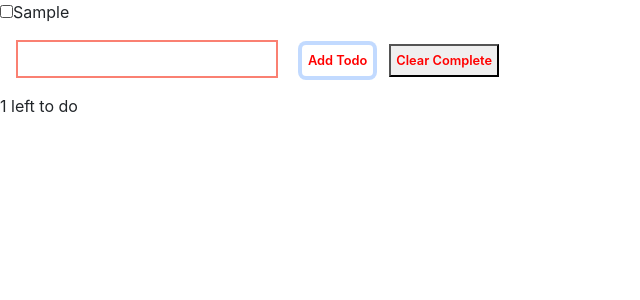
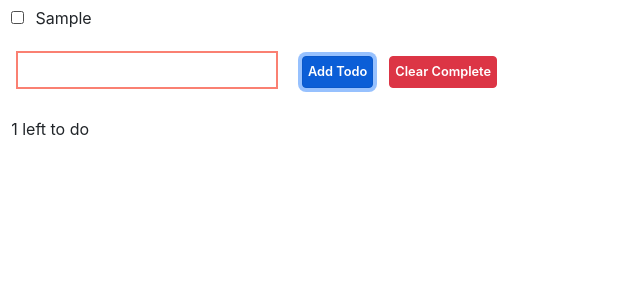
Before and after one commit to Jawad63/intro-react, a React (Create React App) app: page / in a window 1280 px wide. Both pictures are taken after typing "Sample" into the empty fields and a click on the button "Add Todo". Shown: the top 300 px of the page, without its empty margins (0-640 px from the left). Built offline with nearby package versions, Linux system fonts and the light colour scheme.

Commit message:
simple styling

```diff
--- a/src/App.css
+++ b/src/App.css
@@ -37,12 +37,18 @@
 .buttons {
   margin: 0.5rem;
   padding: 5px;
-  color: red;
+  color: white;
   font-size: 0.8rem;
   font-weight: 600;
 }
 
+.check-text {
+  margin: 0.7rem;
+}
 
+.info-text {
+  margin: 0.7rem;
+}
 
 @keyframes App-logo-spin {
   from {
--- a/src/App.js
+++ b/src/App.js
@@ -50,11 +50,11 @@ function App() {
 
   return (
     <>
-      <TodoList  todos = {todos} toggleTodo = {toggleTodo} />
+      <TodoList todos = {todos} toggleTodo = {toggleTodo} />
       <input className="input-field" ref={todoNameRef} type="text" />
-      <button className="buttons btn" onClick={handleAddTodo}>Add Todo</button>
-      <button className="buttons" onClick={handleClearTodos}>Clear Complete</button>
-      <div>{todos.filter(todo => !todo.complete).length} left to do</div>
+      <button className="buttons btn btn-primary" onClick={handleAddTodo}>Add Todo</button>
+      <button className="buttons btn btn-danger" onClick={handleClearTodos}>Clear Complete</button>
+      <div className="info-text">{todos.filter(todo => !todo.complete).length} left to do</div>
     </>
   )
 }
--- a/src/Todo.js
+++ b/src/Todo.js
@@ -9,7 +9,7 @@ export default function Todo({ todo, toggleTodo }) {
    return (
       <div>
          <label>
-            <input type="checkbox" checked={todo.complete} onChange = {handleTodoClick} />
+            <input className="check-text" type="checkbox" checked={todo.complete} onChange = {handleTodoClick} />
             {todo.name}
          </label>
       </div>
```
